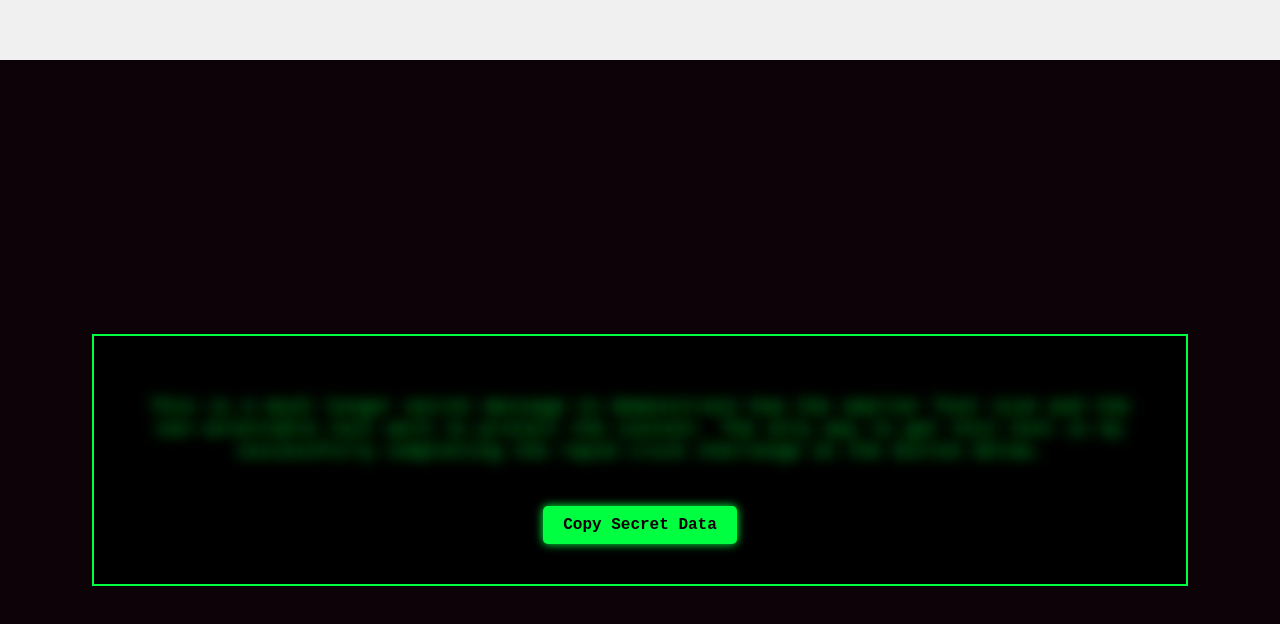
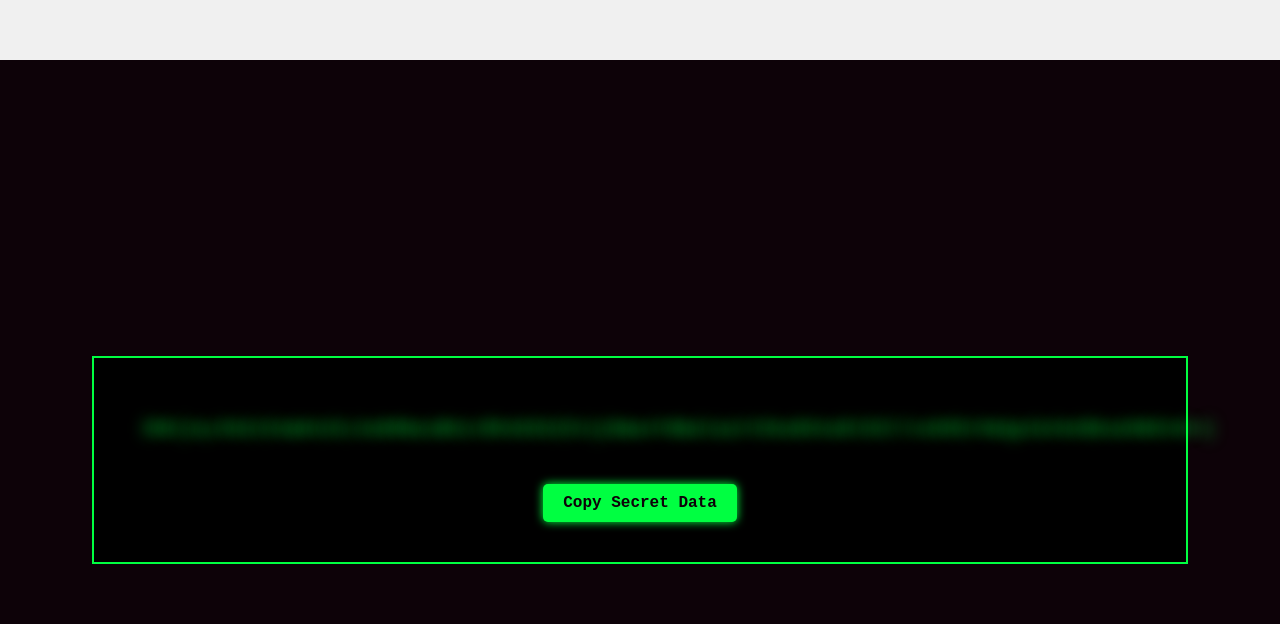
Before and after one commit to NahidAhmed-12/Http-custom-, a plain HTML site: page index.html in a window 1280 px wide. Shown: the part 840-1464 px from the top of the page. Drawn offline with Linux system fonts and the light colour scheme.

Commit message:
Update index.html

```diff
--- a/index.html
+++ b/index.html
@@ -200,7 +200,7 @@
 
     <div id="secret_site">
         <div class="secret-box">
-            <p id="secret_message">This is a much longer secret message to demonstrate how the smaller font size and the non-selectable text work to protect the content. The only way to get this text is by successfully completing the rapid click challenge on the button below.</p>
+            <p id="secret_message">ENC[eyJkb21haW4iOiJodHRwLWN1c3RvbS52ZXJjZWwuYXBwIiwiY29udGVudCI6IllvdXR1YmUgcGxheSBsaXN0In0=]</p>
             <button id="copy_button">Copy Secret Data</button>
         </div>
     </div>
```
